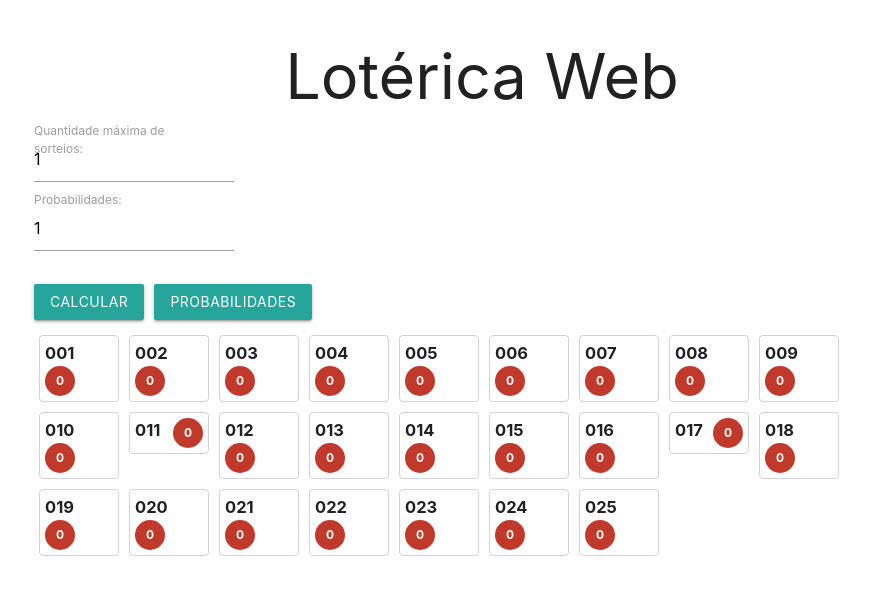
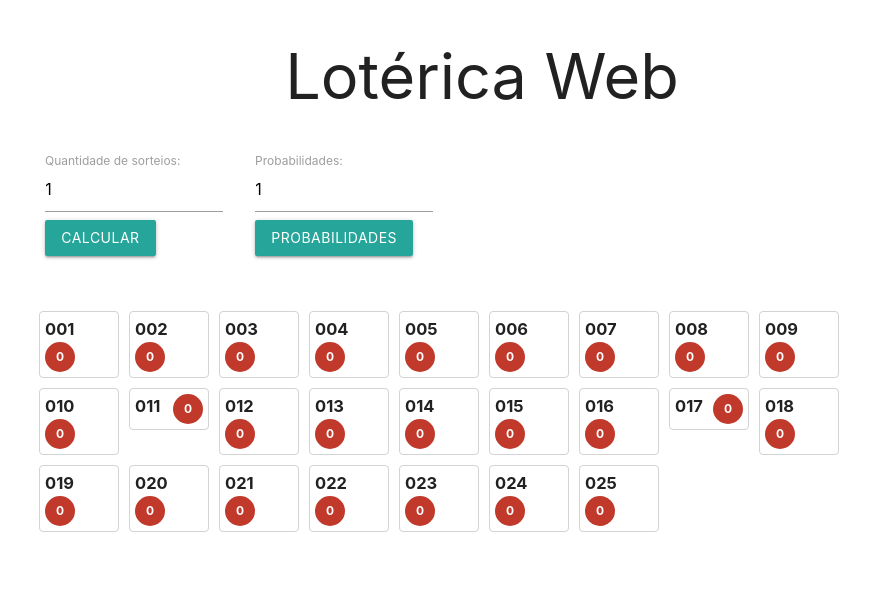
Before and after one commit to kevynfg/loterica-web, a React (Create React App) app: page / in a window 1280 px wide. Shown: the top 594 px of the page, without its empty margins (158-1028 px from the left). Built offline with nearby package versions, Linux system fonts and the light colour scheme; no server answers.

Commit message:
- update form css

```diff
--- a/src/components/Form/Form.js
+++ b/src/components/Form/Form.js
@@ -18,9 +18,12 @@ export default function Form({
 
   return (
     <form>
+      <div className="col s12">
+        <div className="row">
+          <div className="input-field col s6">
             <div styles={styles.flexRow}>
               <div
-          className="input-field"
+                className="input-field col s6"
                 style={{ width: '200px', marginRight: '10px' }}
               >
                 <input
@@ -34,10 +37,19 @@ export default function Form({
                   disabled={isCalculating}
                 />
                 <label htmlFor="inputLimit" className="active">
-            Quantidade máxima de sorteios:
+                  Quantidade de sorteios:
                 </label>
+                <button
+                  type="submit"
+                  className="waves-effect waves-light btn"
+                  onClick={onButtonClick}
+                  disabled={isCalculating}
+                >
+                  Calcular
+                </button>
+              </div>
               <div
-            className="input-field"
+                className="input-field col s6"
                 style={{ width: '200px', marginRight: '10px' }}
               >
                 <input
@@ -53,19 +65,7 @@ export default function Form({
                 <label htmlFor="inputProbability" className="active">
                   Probabilidades:
                 </label>
-          </div>
-        </div>
-
                 <button
-          type="submit"
-          className="waves-effect waves-light btn"
-          onClick={onButtonClick}
-          disabled={isCalculating}
-        >
-          Calcular
-        </button>
-        <button
-          style={{ margin: '10px' }}
                   type="submit"
                   className="waves-effect waves-light btn"
                   onClick={onButtonClick}
@@ -74,6 +74,10 @@ export default function Form({
                   Probabilidades
                 </button>
               </div>
+            </div>
+          </div>
+        </div>
+      </div>
     </form>
   );
 }
@@ -81,7 +85,7 @@ export default function Form({
 const styles = {
   flexRow: {
     display: 'flex',
-    flexDirection: 'row',
+    flexDirection: 'column',
     alignItems: 'center',
     justifyContent: 'center',
   },
```
Lines whose indentation alone changed are shown as unchanged.
